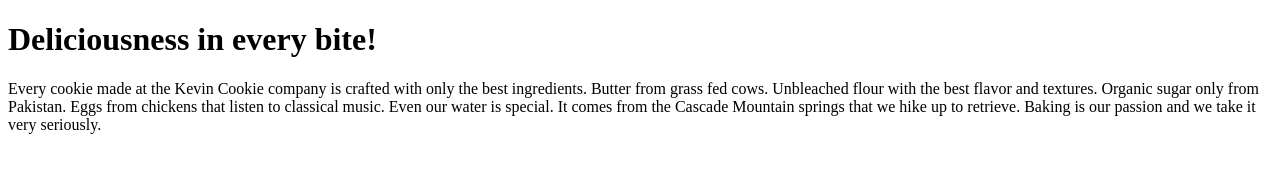
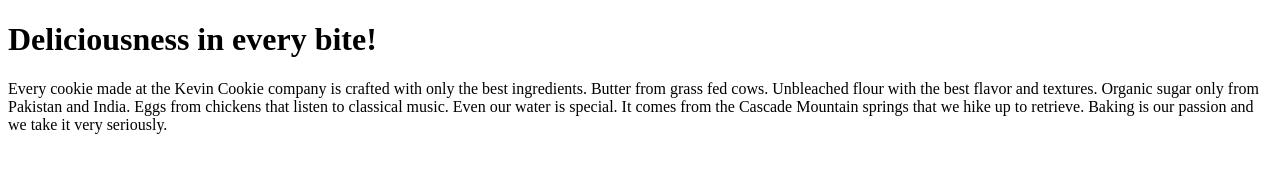
Before and after one commit to HoshiAG/TestGitTutorial, a plain HTML site: page index.htm in a window 1280 px wide. Drawn offline with Linux system fonts and the light colour scheme.

Commit message:
Update index.htm

```diff
--- a/index.htm
+++ b/index.htm
@@ -4,7 +4,7 @@
 
 <h1>Deliciousness in every bite!</h1>
 
-<p>Every cookie made at the Kevin Cookie company is crafted with only the best ingredients. Butter from grass fed cows. Unbleached flour with the best flavor and textures. Organic sugar only from Pakistan. Eggs from chickens that listen to classical music. Even our water is special. It comes from the Cascade Mountain springs that we hike up to retrieve. Baking is our passion and we take it very seriously.</p>
+<p>Every cookie made at the Kevin Cookie company is crafted with only the best ingredients. Butter from grass fed cows. Unbleached flour with the best flavor and textures. Organic sugar only from Pakistan and India. Eggs from chickens that listen to classical music. Even our water is special. It comes from the Cascade Mountain springs that we hike up to retrieve. Baking is our passion and we take it very seriously.</p>
 
 
 </body>
```
